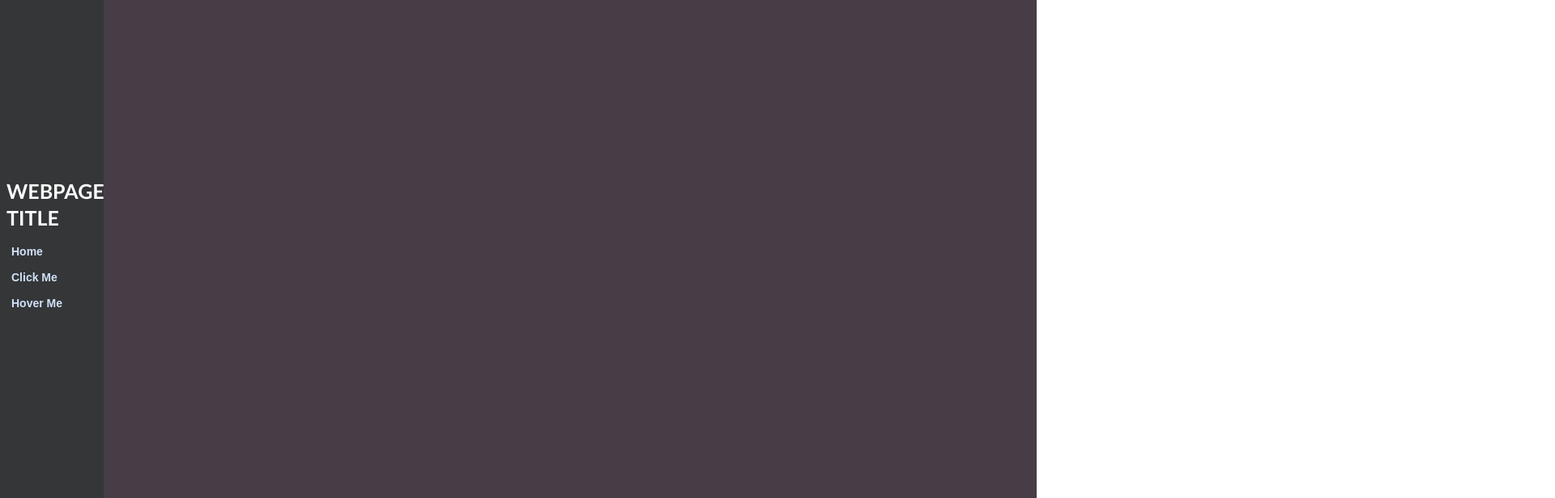
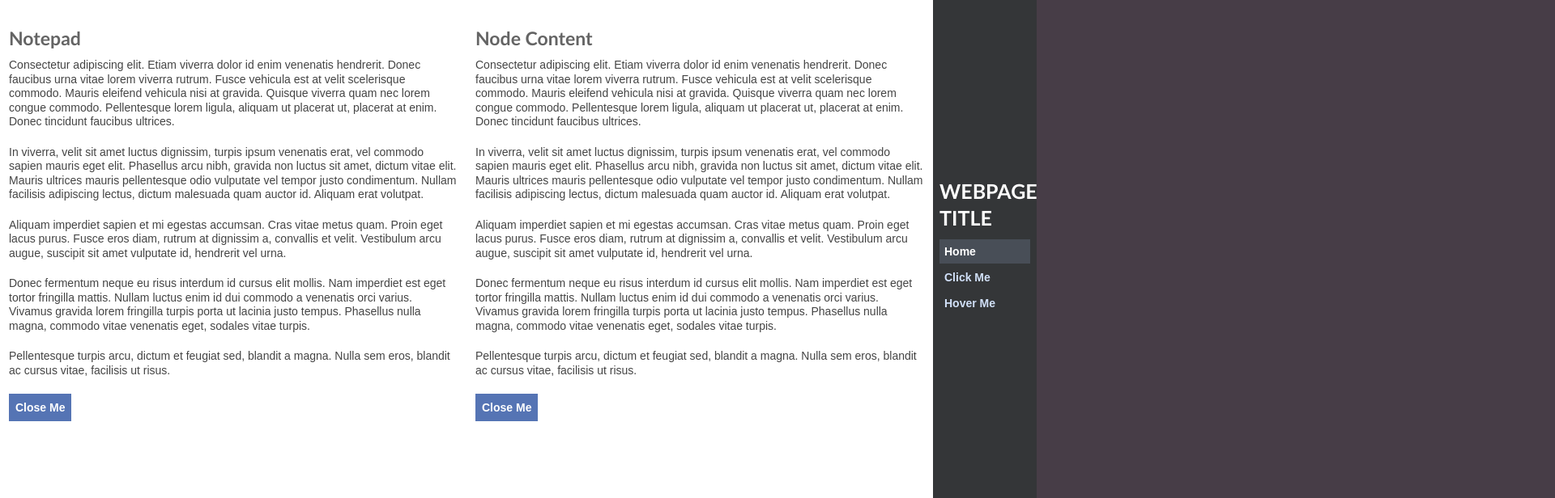
Before and after one commit to asmarcus/Fuzzy, a plain HTML site: page index.html in a window 1280 px wide. Both pictures are taken after a click on the link "Home". Shown: the top 616 px of the page at 81% size, 1920 px wide, since content can reach past the window. Drawn offline with nearby package versions, Linux system fonts and the light colour scheme; a web font is replaced by a local one.

Commit message:
UIv1 slide far right

```diff
--- a/global.css
+++ b/global.css
@@ -50,7 +50,7 @@ a.close:hover { background: #4a6397; }
   padding-top: 35px;
   position: absolute;
   top: 0;
-  right: 0;
+  right: 10%;
   height: 100%;
 }
 
--- a/js/nav-left.js
+++ b/js/nav-left.js
@@ -19,6 +19,30 @@ $(document).ready(function(){
     }
   }); // end click event handler
 });
+
+$(document).ready(function(){
+  $("#navigation li a").on("click", function(e){
+    e.preventDefault();
+    var hrefval = $(this).attr("href");
+
+    console.log(hrefval);
+
+    if(hrefval == "#nodeContent") {
+      var distance = $('#mainpage').css('left');
+
+    console.log(distance);
+
+      if(distance == "576px" || distance == "0px") {
+        $(this).addClass("open");
+        openRightpage();
+      } else {
+        closeSidepage();
+      }
+    }
+  }); // end click event handler
+});
+
+
   // $('#openNote').on('click', function( e ) {
   //   e.preventDefault();
 
```
